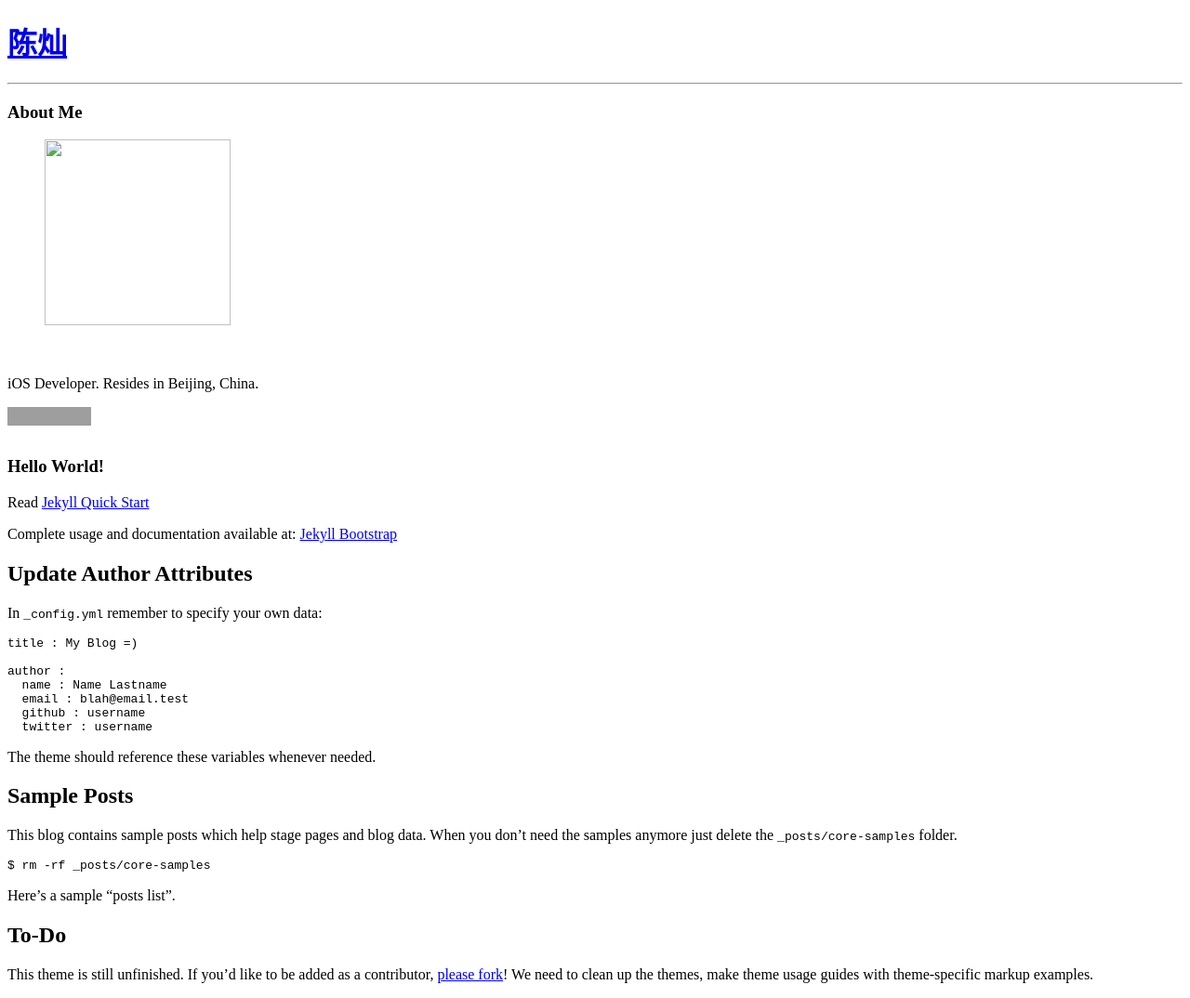
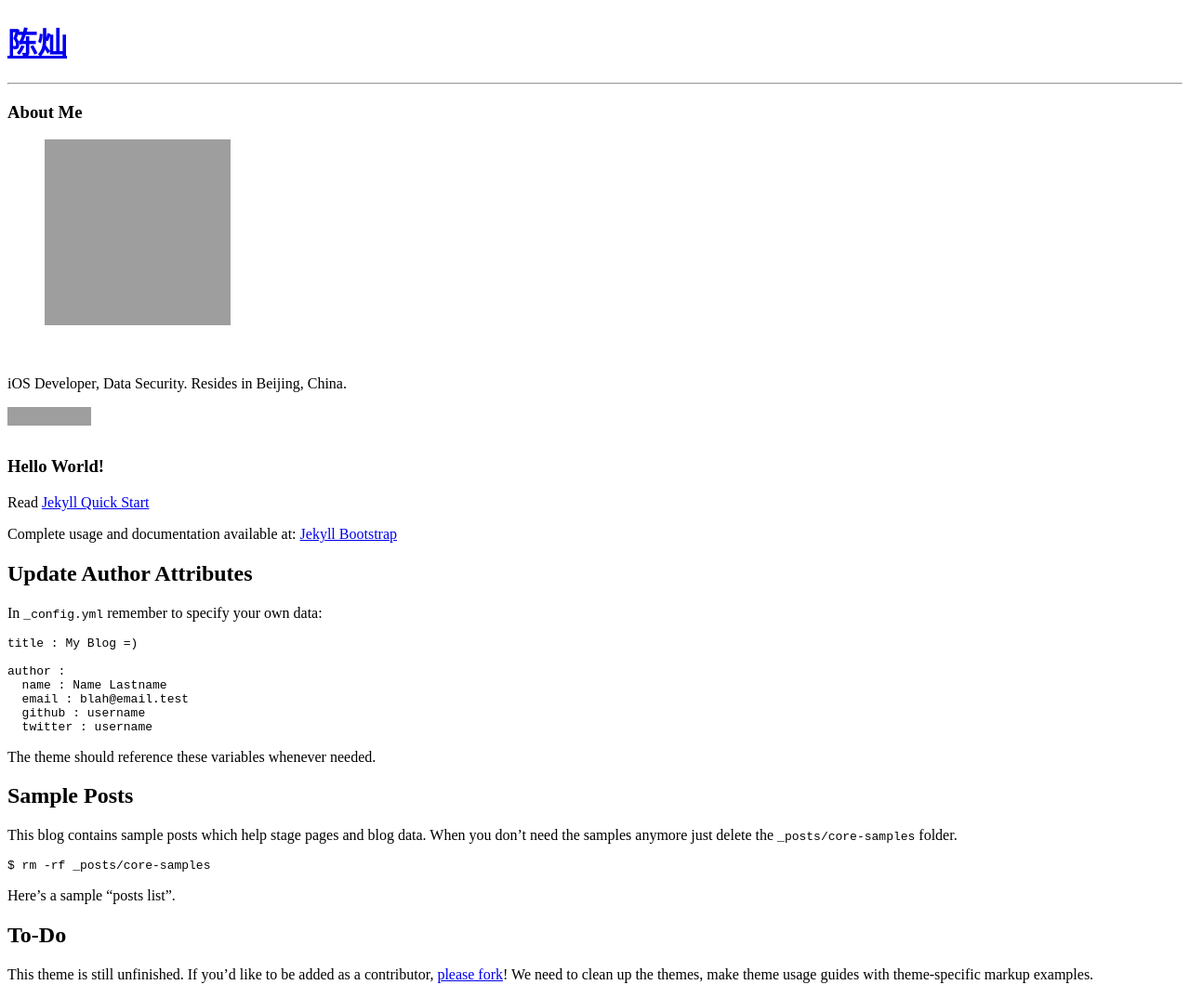
Before and after one commit to chencan/chencan.github.com, a Jekyll site: the page built from index.md, in a window 1280 px wide. Shown: the whole page at 93% size. Built offline with Jekyll 4.4.1, drawn with Linux system fonts in a browser that asks for light colours; some web fonts are replaced; comment, search, counter and statistics services are not loaded; grey boxes are pictures that could not be loaded.

Commit message:
Add photo

```diff
--- a/_config.yml
+++ b/_config.yml
@@ -17,6 +17,8 @@
   github : chencan
   twitter :
   feedburner :
+  gravatar:
+    url: http://en.gravatar.com/userimage/48138816/9fb2a731c3a5a294a29c8639aa202eb2.jpg
 
 # The production_url is only used when full-domain names are needed
 # such as sitemap.txt
--- a/_includes/themes/zen/default.html
+++ b/_includes/themes/zen/default.html
@@ -23,7 +23,7 @@
 							<figcaption>{{ site.author.gravatar.caption }}</figcaption>
 						</figure>
 						<br />
-						<p>iOS Developer. Resides in Beijing, China.</p>
+						<p>iOS Developer, Data Security. Resides in Beijing, China.</p>
 
 						<div>
 <!--
```
